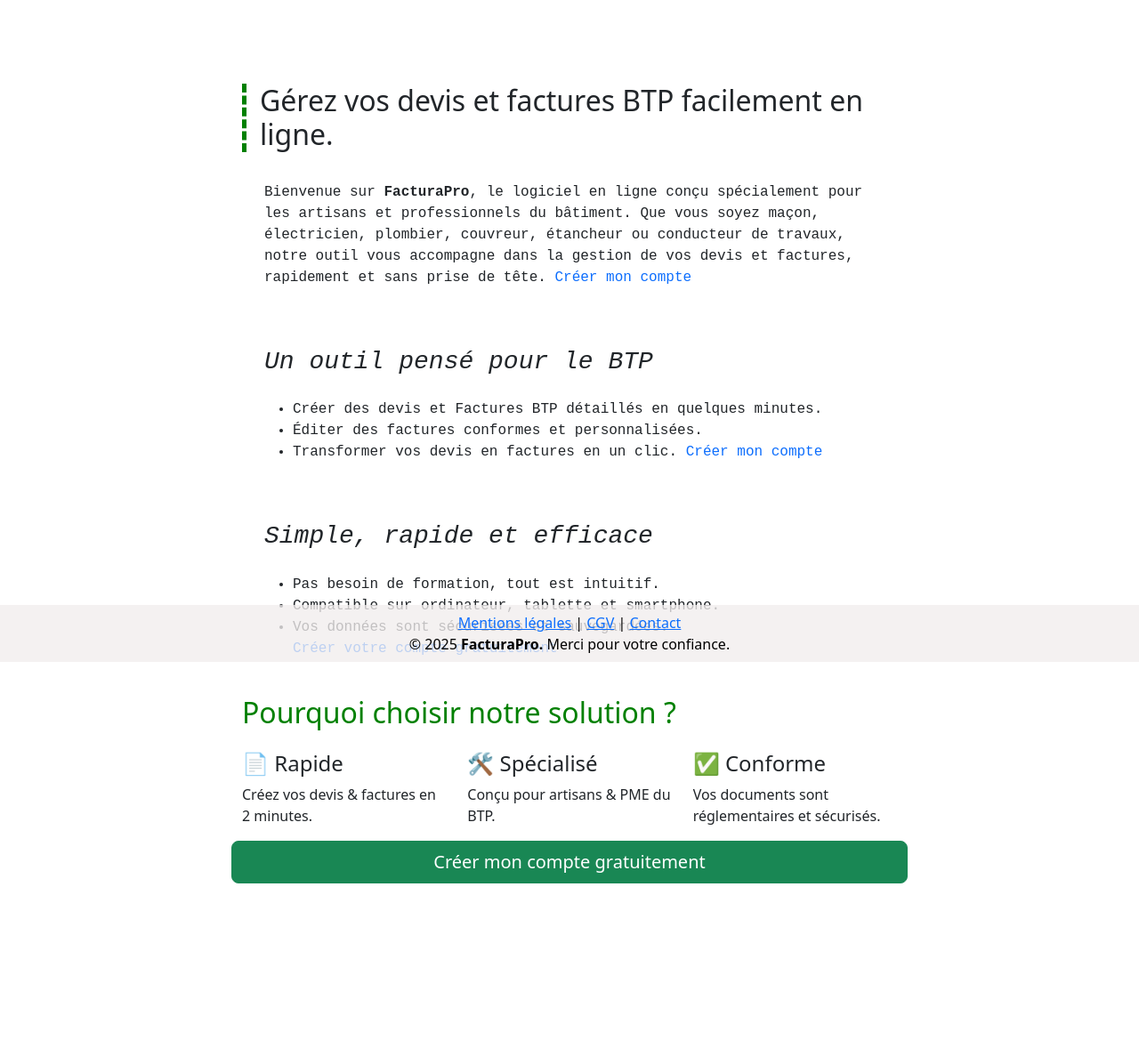
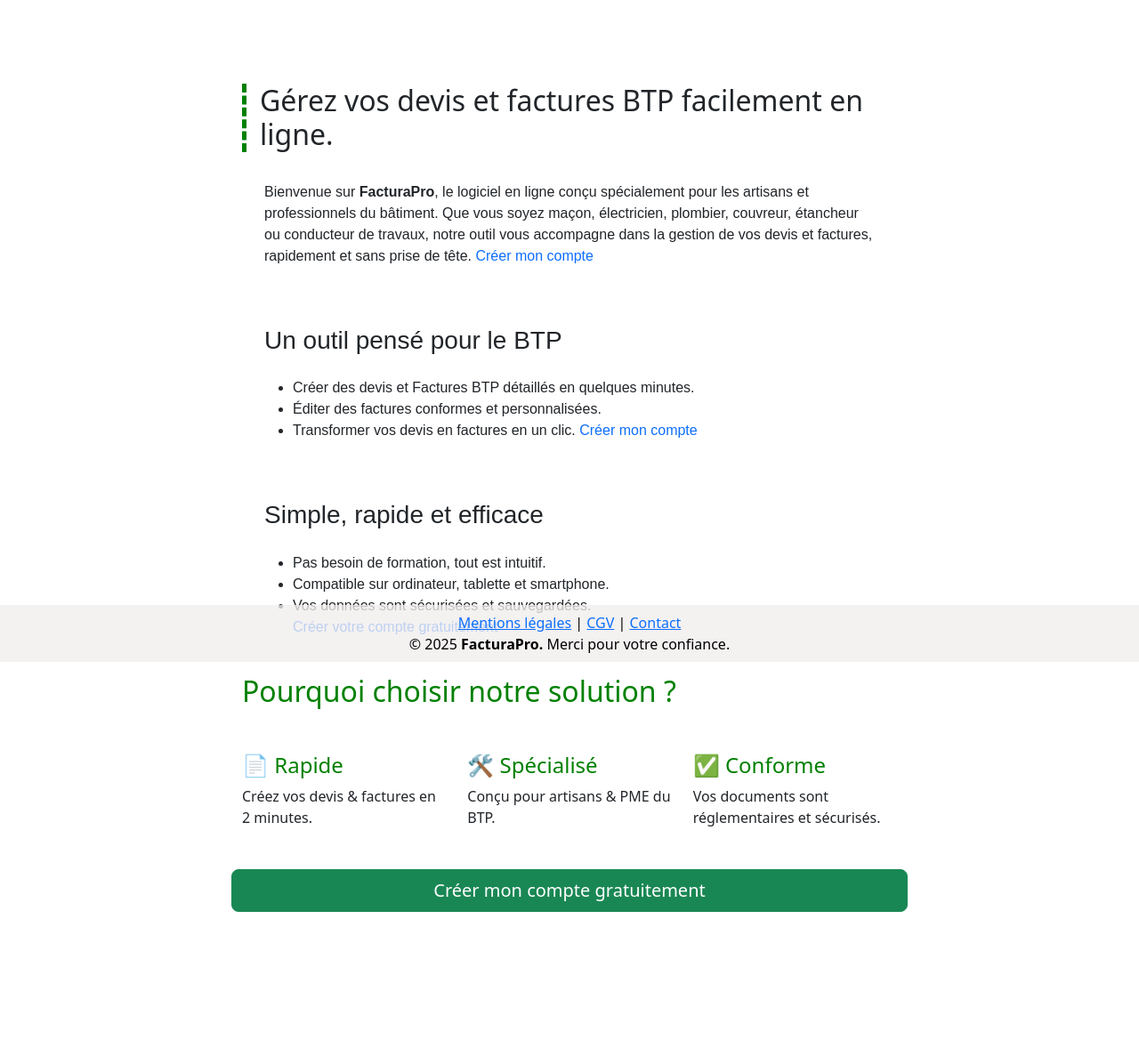
Before and after one commit to makan-dianka/InvoiceApp, a Django app: page / in a window 1280 px wide. Shown: the part 56-1225 px from the top of the page at 89% size. Before the commit the page ends 1049 px from the top, so only its background shows below. Run offline with Django 5.2, Linux system fonts and the light colour scheme; parts of the project's set-up code (start-up, migrations or seed data) failed here and were passed over.

Commit message:
modify font family, remove italic and css for new text

```diff
--- a/static/css/main.css
+++ b/static/css/main.css
@@ -15,14 +15,14 @@
 
 /* Dashboard */
 .main-top .dashboard {
-    font-family: 'Courier New', Courier, monospace;
+    font-family: Arial, Helvetica, sans-serif;
     padding: 25px;
 }
 
 /* Dashboard */
 .main-top .tool-btp h3, .free h3{
     margin-bottom: 25px;
-    font-style: italic;
+
 }
 
 .main-top .dash-title {
@@ -31,3 +31,15 @@
     border-left: 5px green dashed;
     padding-left: 15px;
 }
+
+.why-us h2 {
+    margin-bottom: 50px;
+}
+
+.why-us h4 {
+    color: green;
+}
+
+.why-us .big-btn {
+    margin-top: 30px;
+}
```
